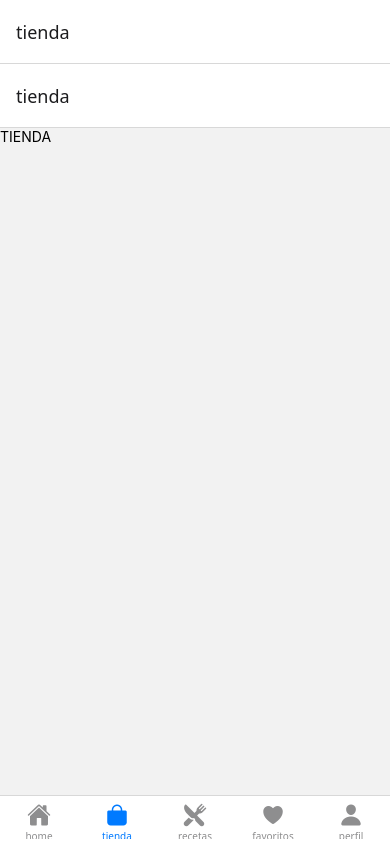
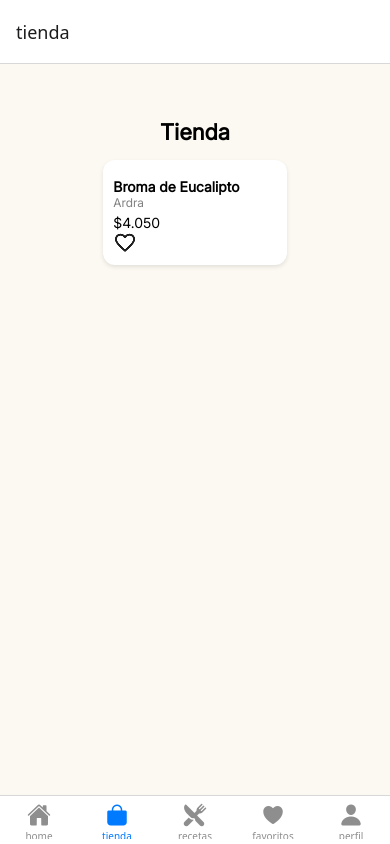
Before and after one commit to NUTRA-Bioabordajes/Mobile, a React Native app in the folder NutraMobile/: screen /tienda in a window 390 px wide. Built offline with nearby package versions, Linux system fonts and the light colour scheme.

Commit message:
cominenzo ecommerce

```diff
--- a/NutraMobile/App.js
+++ b/NutraMobile/App.js
@@ -26,7 +26,7 @@ const Tab = createBottomTabNavigator();
 function StackHomeNavigator() {
   return (
     <StackHome.Navigator>
-      <StackHome.Screen name="home" component={home} />
+      <StackHome.Screen name="home" options={{ headerShown: false }} component={home} />
     </StackHome.Navigator>
   );
 }
@@ -34,7 +34,7 @@ function StackHomeNavigator() {
 function StackTiendaNavigator() {
   return (
     <StackTienda.Navigator>
-      <StackTienda.Screen name="tienda" component={tienda} />
+      <StackTienda.Screen name="tienda"  options={{ headerShown: false }} component={tienda} />
     </StackTienda.Navigator>
   );
 }
@@ -42,7 +42,7 @@ function StackTiendaNavigator() {
 function StackRecetasNavigator() {
   return (
     <StackRecetas.Navigator>
-      <StackRecetas.Screen name="recetas" component={recetas} />
+      <StackRecetas.Screen name="recetas" options={{ headerShown: false }} component={recetas} />
     </StackRecetas.Navigator>
   );
 }
@@ -50,7 +50,7 @@ function StackRecetasNavigator() {
 function StackFavoritosNavigator() {
   return (
     <StackFavoritos.Navigator>
-      <StackFavoritos.Screen name="favoritos" component={favoritos} />
+      <StackFavoritos.Screen name="favoritos" options={{ headerShown: false }}component={favoritos} />
     </StackFavoritos.Navigator>
   );
 }
--- a/NutraMobile/assets/styles/styles.js
+++ b/NutraMobile/assets/styles/styles.js
@@ -89,7 +89,48 @@ const styles = StyleSheet.create({
     alignSelf: 'flex-start',
     width: '100%',
     marginTop: 10,
-  }
+  },
+  cardProducto: {
+    width: '47%',
+    backgroundColor: '#fff',
+    borderRadius: 12,
+    padding: 10,
+    marginBottom: 16,
+    position: 'relative',
+    shadowColor: '#000',
+    shadowOffset: { width: 0, height: 2 },
+    shadowOpacity: 0.1,
+    shadowRadius: 4,
+    elevation: 3, // para Android
+  },
+  imagenProducto: {
+    width: '100%',
+    height: 120,
+    borderRadius: 10,
+    resizeMode: 'cover',
+  },
+  nombreProducto: {
+    fontSize: 14,
+    fontWeight: 'bold',
+    marginTop: 8,
+    fontFamily: 'Inter',
+  },
+  marcaProducto: {
+    fontSize: 12,
+    color: 'gray',
+    fontFamily: 'Inter',
+  },
+  precioProducto: {
+    fontSize: 14,
+    marginTop: 4,
+    fontFamily: 'Inter',
+  },
+  favBtnProducto: {
+    position: 'absolute',
+    top: 10,
+    right: 10,
+  },
+
 });
 
 export default styles;
--- a/NutraMobile/src/screens/Tienda.js
+++ b/NutraMobile/src/screens/Tienda.js
@@ -1,19 +1,60 @@
-import { Button, StyleSheet, Text, View, TextInput, Image, ImageBackground, SafeAreaView } from 'react-native';
+import { StatusBar } from 'expo-status-bar';
+import { StyleSheet, Text, View, Image, ImageBackground, SafeAreaView, TouchableOpacity } from 'react-native';
+import React, { useEffect, useState } from 'react';
+import { useNavigation } from '@react-navigation/native';
 import styles from '../../assets/styles/styles.js';
-import { useNavigation } from '@react-navigation/native';
 import { useFonts } from 'expo-font';
-
-export default function Tienda() {
-    useFonts({
-        'Inter': require('../../assets/fonts/Inter/Inter_18pt-Regular.ttf')
-      });
-    const iconoUbi = require('../../assets/icons/iconoUbicacion.png')
-    const navigation = useNavigation();
-    return (
+import { Button, ScrollView } from 'react-native-web';
 
 
-        <Text>TIENDA</Text>
+export default function Tienda( ) {
+  const navigation = useNavigation();
 
+  useFonts({
+    'Inter': require('../../assets/fonts/Inter/Inter_18pt-Regular.ttf')
+  });
 
-    )
-  }
+  const [usuario, setUsuario] = useState(null);
+  const [error, setError] = useState(null);
+  /*useEffect(() => {
+
+    fetch(`https://actively-close-beagle.ngrok-free.app/productos`)
+      .then(res => {
+        if (!res.ok) {
+          throw new Error(`Error status: ${res.status}`);
+        }
+        return res.json();
+      })
+      .then(data => {
+        console.log('productos recibidos:', data);
+        setUsuario(data);
+      })
+      .catch(err => {
+        console.error('Error cargando productos:', err);
+        setError(err.message);
+      });
+  }, []);*/
+
+  const iconoFavorito = require('../../assets/icons/corazon.png');
+
+  return (
+    <SafeAreaView style={styles.container}>
+      <StatusBar style="auto" />
+      <Text style={styles.titulo}>Tienda</Text>
+
+      <View style={styles.cardProducto}>
+        <Text style={styles.nombreProducto}>Broma de Eucalipto</Text>
+        <Text style={styles.marcaProducto}>Ardra</Text>
+        <Text style={styles.precioProducto}>$4.050</Text>
+
+        <TouchableOpacity onPress={() => { /* si querés hacer algo al tocar */ }}>
+          <Image
+            source={iconoFavorito}
+            style={{ width: 24, height: 24 }}
+          />
+        </TouchableOpacity>
+
+      </View>
+    </SafeAreaView>
+  );
+}
--- a/NutraMobile/src/screens/perfil.js
+++ b/NutraMobile/src/screens/perfil.js
@@ -35,7 +35,6 @@ export default function Perfil({/*usuario*/} ) {
         setError(err.message);
       });
   }, []);
-  // Comentamos este bloque que verificaba si había datos, porque ahora no hay conexión
   if (!usuario) {
     return <Text>Cargando perfil...</Text>;
   }
```
Also changed, not shown: NutraMobile/assets/icons/corazon.png (added).
